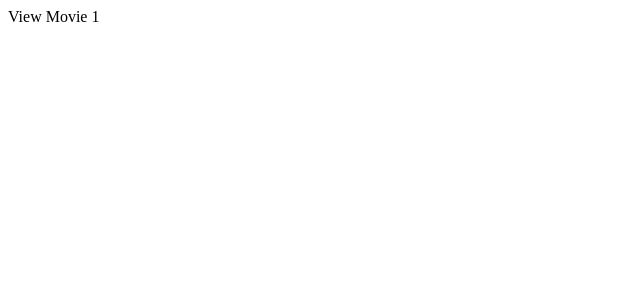
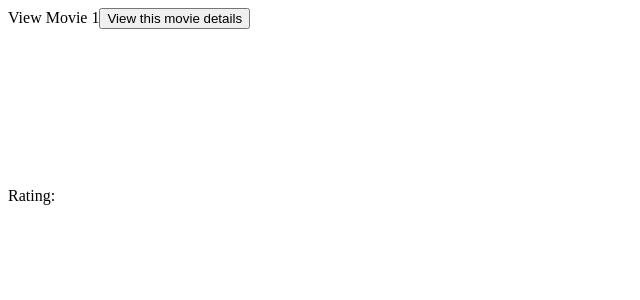
Before and after one commit to Sakarrr/movie-suggestor-app-react, a React (Create React App) app in the folder http_tester/: page /view_movie/1 in a window 1280 px wide. Shown: the top 300 px of the page, without its empty margins (0-640 px from the left). Built offline with nearby package versions, Linux system fonts and the light colour scheme.

Commit message:
Render - Single movie APIs

```diff
--- a/http_tester/src/pages/ViewMovie.js
+++ b/http_tester/src/pages/ViewMovie.js
@@ -1,9 +1,46 @@
+import axios from "axios";
+import { useState } from "react";
 import { useParams } from "react-router-dom/cjs/react-router-dom.min";
 
 const ViewMovie = () => {
   const getParams = useParams();
   const getID = getParams.id;
-  return <>View Movie {getID}</>;
+
+  const [movie, setMovie] = useState({});
+
+  const getSingleMovieInfo = async () => {
+    try {
+      const response = await axios.get(
+        `https://api.dynoacademy.com/test-api/v1/movie/${getID}`
+      );
+      setMovie(response.data.singleMovieData);
+    } catch (err) {
+      console.log("Error Occured");
+    }
+  };
+
+  return (
+    <>
+      View Movie {getID}
+      <button onClick={getSingleMovieInfo}>View this movie details</button>
+      <br />
+      <br />
+      <div>
+        <img
+          src={movie.image}
+          alt={movie.name}
+          style={{ height: "100px" }}
+        ></img>{" "}
+        <br />
+        {movie.name}
+        <br />
+        {movie.desc}
+        <br />
+        Rating: {movie.rating}
+        <br />
+      </div>
+    </>
+  );
 };
 
 export default ViewMovie;
```
